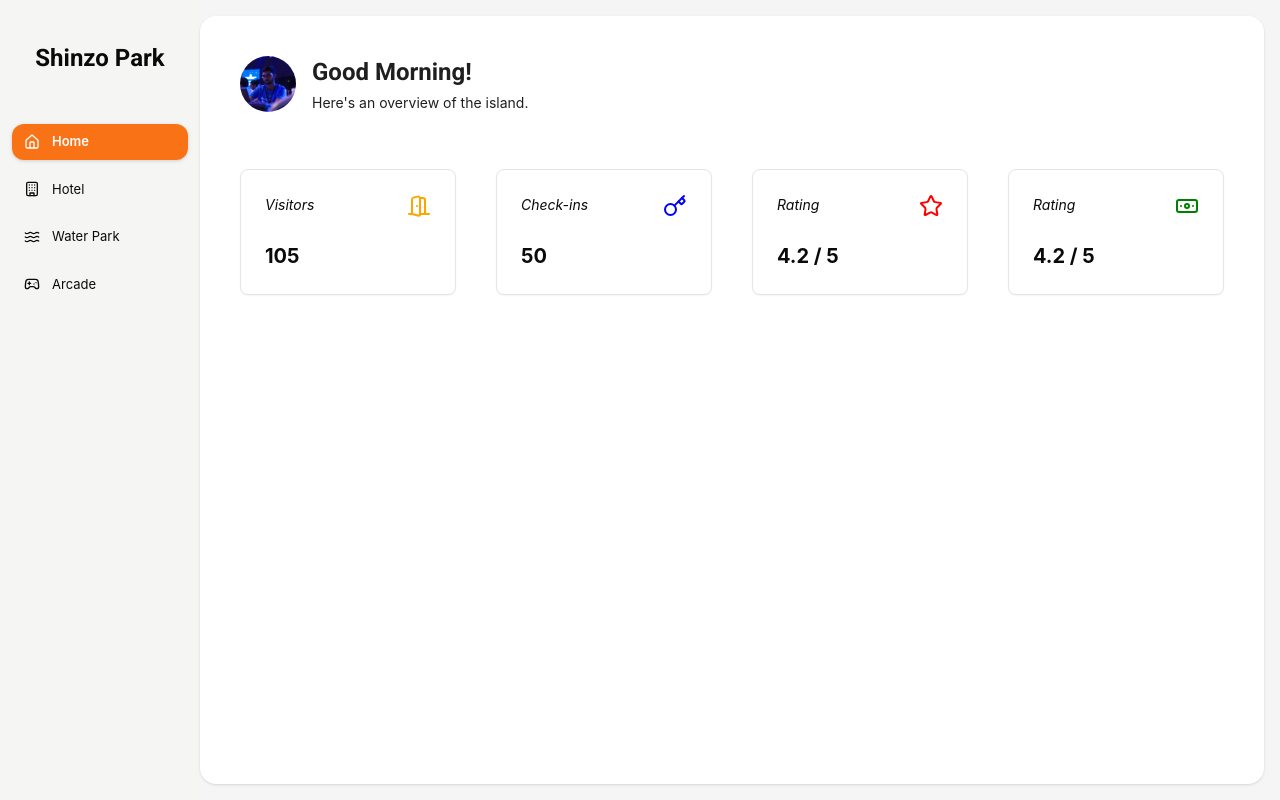
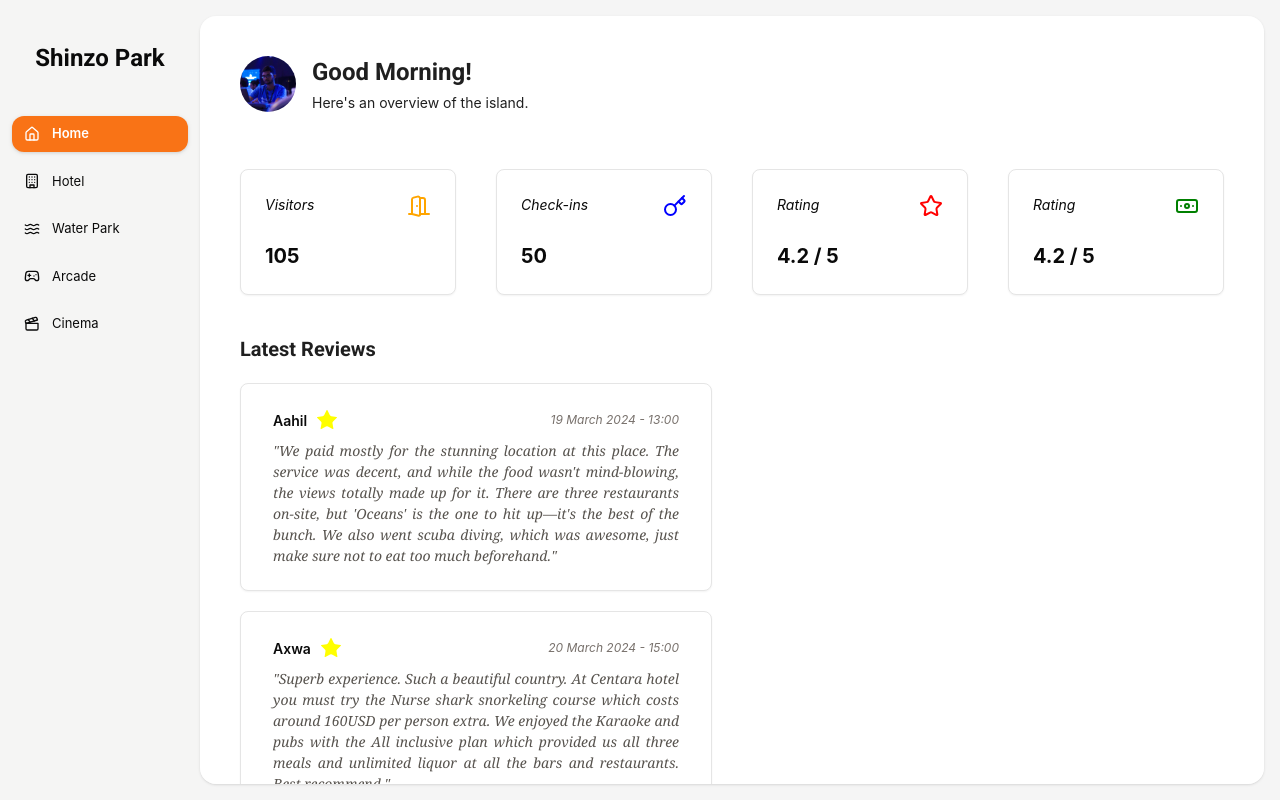
Before and after one commit to naufudge/shinzo-park, a Next.js app: page /dashboard in a window 1280 px wide. Built offline with nearby package versions, Linux system fonts and the light colour scheme.

Commit message:
now added reviews section on the home page and made the dashboard scrollable

```diff
--- a/app/dashboard/page.tsx
+++ b/app/dashboard/page.tsx
@@ -11,52 +11,42 @@ import {
 } from '@ant-design/icons';
 import type { MenuProps } from 'antd';
 import { Breadcrumb, Layout, Menu, theme, Card } from 'antd';
-import { Building, Waves, Gamepad2, House } from 'lucide-react';
-import { motion } from "framer-motion";
+import { Building, Waves, Gamepad2, House, Clapperboard } from 'lucide-react';
+import { motion, AnimatePresence } from "framer-motion";
 import Image from 'next/image';
 import Home from '@/components/Dashboard/Home';
 import Hotel from '@/components/Dashboard/Hotel';
 import WaterPark from '@/components/Dashboard/WaterPark';
 import Arcade from '@/components/Dashboard/Arcade';
+import Cinema from '@/components/Dashboard/Cinema';
 
 const { Header, Content, Footer, Sider } = Layout;
-
-type MenuItem = Required<MenuProps>['items'][number];
-
-function getItem(
-  label: React.ReactNode,
-  key: React.Key,
-  icon?: React.ReactNode,
-  children?: MenuItem[],
-): MenuItem {
-  return {
-    key,
-    icon,
-    children,
-    label,
-  } as MenuItem;
-}
 
 const menuItems = [
     "Home",
     "Hotel",
     "Water Park",
-    "Arcade"
+    "Arcade",
+    "Cinema"
 ]
 
 const icons = [
     <House className="h-4 w-4" />,
     <Building className="h-4 w-4" />,
     <Waves className="h-4 w-4" />,
-    <Gamepad2 className="h-4 w-4" />
+    <Gamepad2 className="h-4 w-4" />,
+    <Clapperboard className='h-4 w-4' />
 ]
 
 const page: React.FC = () => {
   const [collapsed, setCollapsed] = useState(false);
   const [currentMenu, setCurrentMenu] = useState("Home");
-  const {
-    token: { colorBgContainer, borderRadiusLG },
-  } = theme.useToken();
+
+  const pageVariants = {
+    initial: { opacity: 0, y: -50 },  // Initial state: transparent and off-screen
+    animate: { opacity: 1, y: 0 },     // Animate to: fully visible and centered
+    exit: { opacity: 0, y: 50 }       // Exit state: transparent and off-screen (moving out)
+  };
 
   return (
     <Layout className='h-screen font-poppins'>
@@ -66,7 +56,7 @@ const page: React.FC = () => {
                 <div className='items-center flex w-full justify-center'>
                     <h1 className='h-full flex text-[1.5rem] font-roboto font-bold mt-10'>Shinzo Park</h1>
                 </div>
-                <div className='flex flex-col gap-3 px-3 mt-12'>
+                <div className='flex flex-col gap-3 px-3 mt-10'>
                     {menuItems.map((item, index) => (
                         <div
                         key={index}
@@ -78,19 +68,68 @@ const page: React.FC = () => {
                     ))}
                 </div>
             </Sider>
-            <Content className='p-10 rounded-2xl z-50 bg-white my-4 mr-4 shadow'>
+            <Content className='p-10 rounded-2xl z-50 bg-white my-4 mr-4 shadow overflow-y-scroll'>
                 <motion.div>
+                    <AnimatePresence mode='wait'>
                         {currentMenu === "Home" ?
+                            <motion.div
+                                key={currentMenu}
+                                variants={pageVariants}
+                                initial="initial"
+                                animate="animate"
+                                exit="exit"
+                                transition={{ duration: 0.3 }}
+                            >
                                 <Home />
+                            </motion.div>
                         : currentMenu === "Hotel" ?
+                            <motion.div
+                                key={currentMenu}
+                                variants={pageVariants}
+                                initial="initial"
+                                animate="animate"
+                                exit="exit"
+                                transition={{ duration: 0.3 }}
+                            >
                                 <Hotel />
+                            </motion.div>
                         : currentMenu === "Water Park" ?
+                            <motion.div
+                                key={currentMenu}
+                                variants={pageVariants}
+                                initial="initial"
+                                animate="animate"
+                                exit="exit"
+                                transition={{ duration: 0.3 }}
+                            >
                                 <WaterPark />
+                            </motion.div>
                         : currentMenu === "Arcade" ?
+                            <motion.div
+                                key={currentMenu}
+                                variants={pageVariants}
+                                initial="initial"
+                                animate="animate"
+                                exit="exit"
+                                transition={{ duration: 0.3 }}
+                            >
                                 <Arcade />
-                    : null
+                            </motion.div>
+                        : currentMenu === "Cinema" ?
+                            <motion.div
+                                key={currentMenu}
+                                variants={pageVariants}
+                                initial="initial"
+                                animate="animate"
+                                exit="exit"
+                                transition={{ duration: 0.3 }}
+                            >
+                                <Cinema />
+                            </motion.div>
+                        :
+                        null
                         }
-
+                    </AnimatePresence>
                 </motion.div>
             </Content>
         </Layout>
--- /dev/null
+++ b/components/Dashboard/Cinema.tsx
@@ -0,0 +1,20 @@
+import React from 'react'
+import { Card, CardContent, CardHeader } from '../ui/card'
+
+const Cinema = () => {
+  return (
+    <div>
+        <h1 className='font-roboto font-bold text-2xl'>Cinema</h1>
+        <div className='mt-10'>
+            <Card className='w-[150px] h-[150px] justify-center place-items-center'>
+                <CardHeader>Revenue</CardHeader>
+                <CardContent>
+
+                </CardContent>
+            </Card>
+        </div>
+    </div>
+  )
+}
+
+export default Cinema
--- a/components/Dashboard/DashboardCard.tsx
+++ b/components/Dashboard/DashboardCard.tsx
@@ -12,9 +12,10 @@ interface DashboardCardTypes {
     title: string;
     icon: React.JSX.Element;
     content: string;
+    className?: string;
 }
 
-const DashboardCard: React.FC<DashboardCardTypes> = ({ title, icon, content }) => {
+const DashboardCard: React.FC<DashboardCardTypes> = ({ title, icon, content, className }) => {
   return (
     <Card>
         <CardHeader>
--- a/components/Dashboard/Home.tsx
+++ b/components/Dashboard/Home.tsx
@@ -12,9 +12,14 @@ import Image from 'next/image'
 import React from 'react'
 import DashboardCard from "./DashboardCard"
 
+const reviews = [
+    {user: "Aahil", rating: 5, datetime: "19 March 2024 - 13:00", review: "We paid mostly for the stunning location at this place. The service was decent, and while the food wasn't mind-blowing, the views totally made up for it. There are three restaurants on-site, but 'Oceans' is the one to hit up—it's the best of the bunch. We also went scuba diving, which was awesome, just make sure not to eat too much beforehand."},
+    {user: "Axwa", rating: 4, datetime: "20 March 2024 - 15:00", review: "Superb experience. Such a beautiful country. At Centara hotel you must try the Nurse shark snorkeling course which costs around 160USD per person extra. We enjoyed the Karaoke and pubs with the All inclusive plan which provided us all three meals and unlimited liquor at all the bars and restaurants. Best recommend."},
+]
+
 const Home = () => {
   return (
-    <div>
+    <div className="">
         <div className='flex flex-row gap-4'>
             <div className='w-14 h-14'>
                 {/* Profile Picture */}
@@ -31,7 +36,7 @@ const Home = () => {
                 <div>Here's an overview of the island.</div>
             </div>
         </div>
-        <div className='mt-14'>
+        <div className='mt-14 flex flex-col gap-10'>
             {/* Cards row */}
             <div className='grid grid-cols-4 gap-10'>
                 {/* Number of Visitors  */}
@@ -46,8 +51,29 @@ const Home = () => {
                 {/* Revenue */}
                 <DashboardCard title="Rating" icon={<Banknote color="green" />} content="4.2 / 5" />
 
-
-
+            </div>
+            <div className="grid grid-cols-2 gap-10">
+                <div className="flex flex-col gap-5">
+                    <h2 className="font-roboto font-semibold text-xl">Latest Reviews</h2>
+                    {reviews.map((review, index) => (
+                        <Card key={index} className="px-2">
+                            <CardHeader className="mb-0 pb-2">
+                                <div className="flex justify-between place-items-center">
+                                    <div className="flex gap-2 place-items-center">
+                                        <div className="font-semibold">{review.user}</div>
+                                        <div className="">
+                                            <Star fill="yellow" stroke="none" />
+                                        </div>
+                                    </div>
+                                    <div className="text-[12px] italic text-stone-500">{review.datetime}</div>
+                                </div>
+                            </CardHeader>
+                            <CardContent>
+                                <p className="italic text-stone-600 font-serif text-justify">"{review.review}"</p>
+                            </CardContent>
+                        </Card>
+                    ))}
+                </div>
             </div>
         </div>
     </div>
```
Lines whose indentation alone changed are shown as unchanged.
